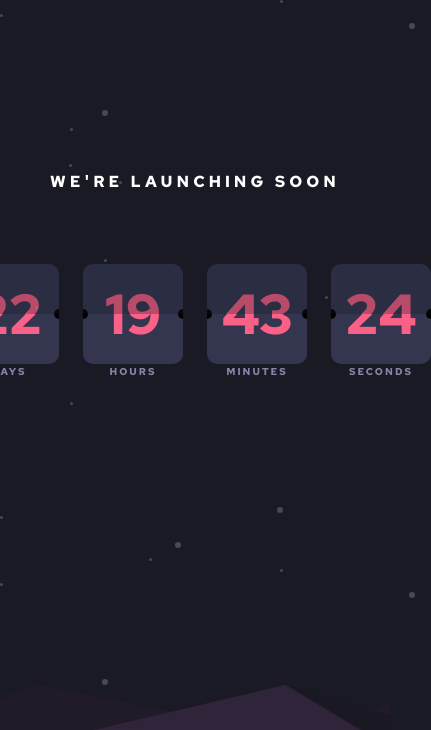
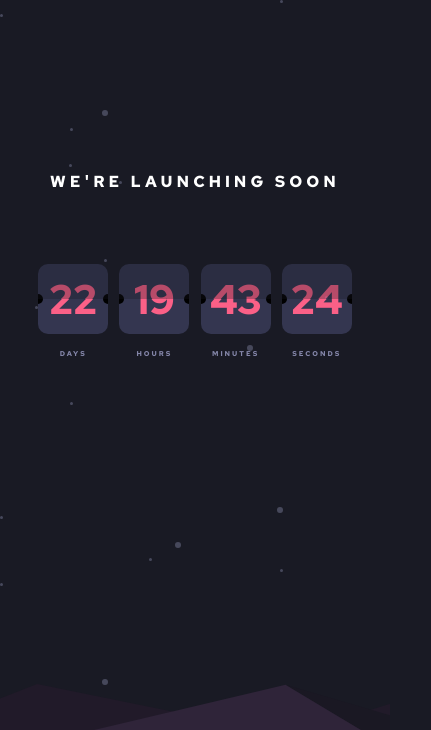
Before and after one commit to diana12337/challenge, a plain HTML site: page index.html in a window 390 px wide. Shown: the top 730 px of the page, 431 px wide, since content can reach past the window. Drawn offline with Linux system fonts and the light colour scheme.

Commit message:
changes5

```diff
--- a/style.css
+++ b/style.css
@@ -72,7 +72,7 @@ p, h1, h2, h3, h4, h5, h6 {
    color: hsl(237, 18%, 59%);
    text-align: center;
    letter-spacing: 2px;
-
+   margin-top: 20px;
   }
 
 
@@ -174,7 +174,7 @@ footer {
 
 
 
-  @media screen and (max-width: 375px) {
+  @media screen and (max-width: 580px) {
 
 .first {
 
@@ -190,7 +190,18 @@ font-size: 40px;
 }
 .main {
   width: min(90%, 1000px);
-  gap: .5rem;
+  margin-inline: auto;
+  gap: .7rem;
+
+}
+
+.text {
+  font-size: 7px;
+  margin-top: 15px;
+ }
+ header {
+  width: 80%;
+  margin-inline: auto;
 
 }
   }
```
